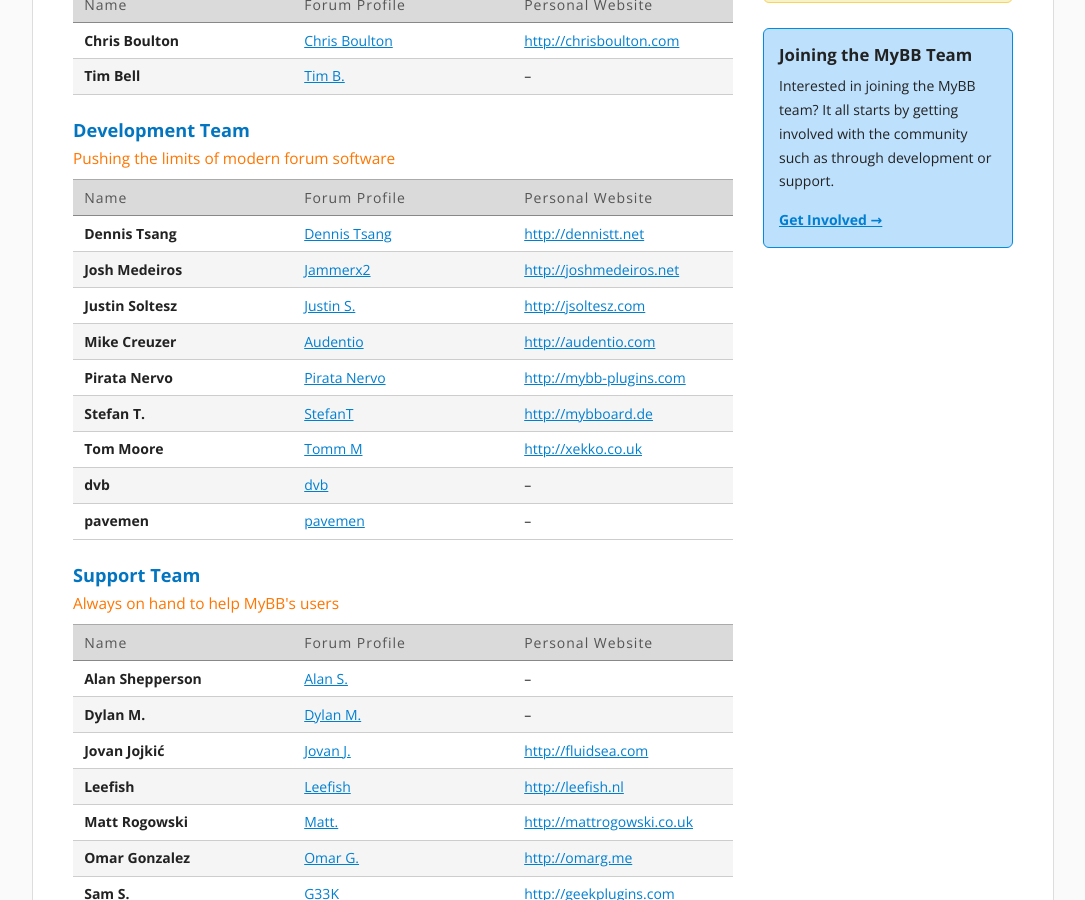
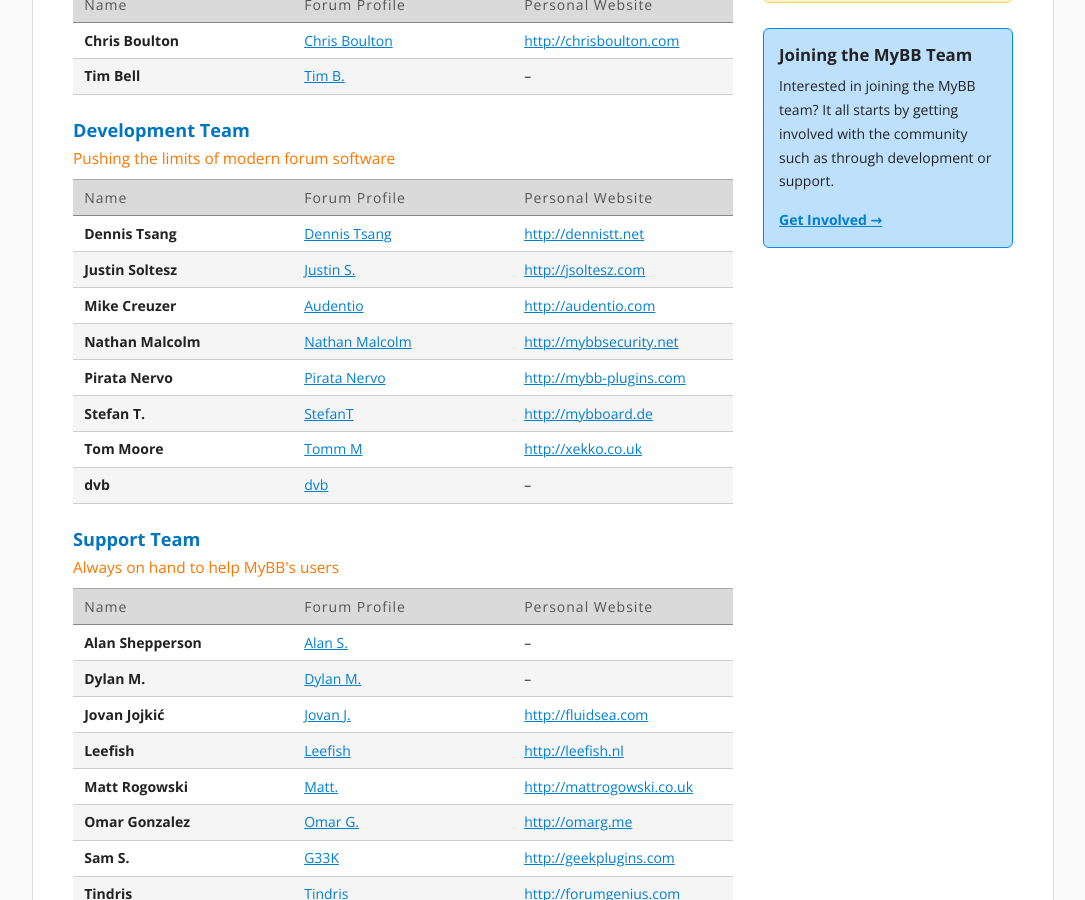
Before and after one commit to mybb/mybb.com, a Jekyll site: the page built from about/team.html, in a window 1280 px wide and 900 px high, scrolled down 569 px. Shown: the whole window, without its empty margins (97-1182 px from the left). Built offline with Jekyll 4.4.1, drawn with Linux system fonts in a browser that asks for light colours; nearby versions of some CDN libraries; Markdown is read by kramdown in place of the engine named in the settings.

Commit message:
Updating team members

```diff
--- a/_data/team_development.yml
+++ b/_data/team_development.yml
@@ -6,10 +6,6 @@
   uid: 8242
   username: dvb
   website: ""
-- name: Josh Medeiros
-  uid: 24611
-  username: Jammerx2
-  website: http://joshmedeiros.net
 - name: Justin Soltesz
   uid: 1830
   username: Justin S.
@@ -18,10 +14,6 @@
   uid: 7331
   username: Audentio
   website: http://audentio.com
-- name: pavemen
-  uid: 8020
-  username: pavemen
-  website: ""
 - name: Pirata Nervo
   uid: 8582
   username: Pirata Nervo
@@ -34,3 +26,7 @@
   uid: 14621
   username: Tomm M
   website: http://xekko.co.uk
+- name: Nathan Malcolm
+  uid: 27579
+  username: Nathan Malcolm
+  website: http://mybbsecurity.net
```
